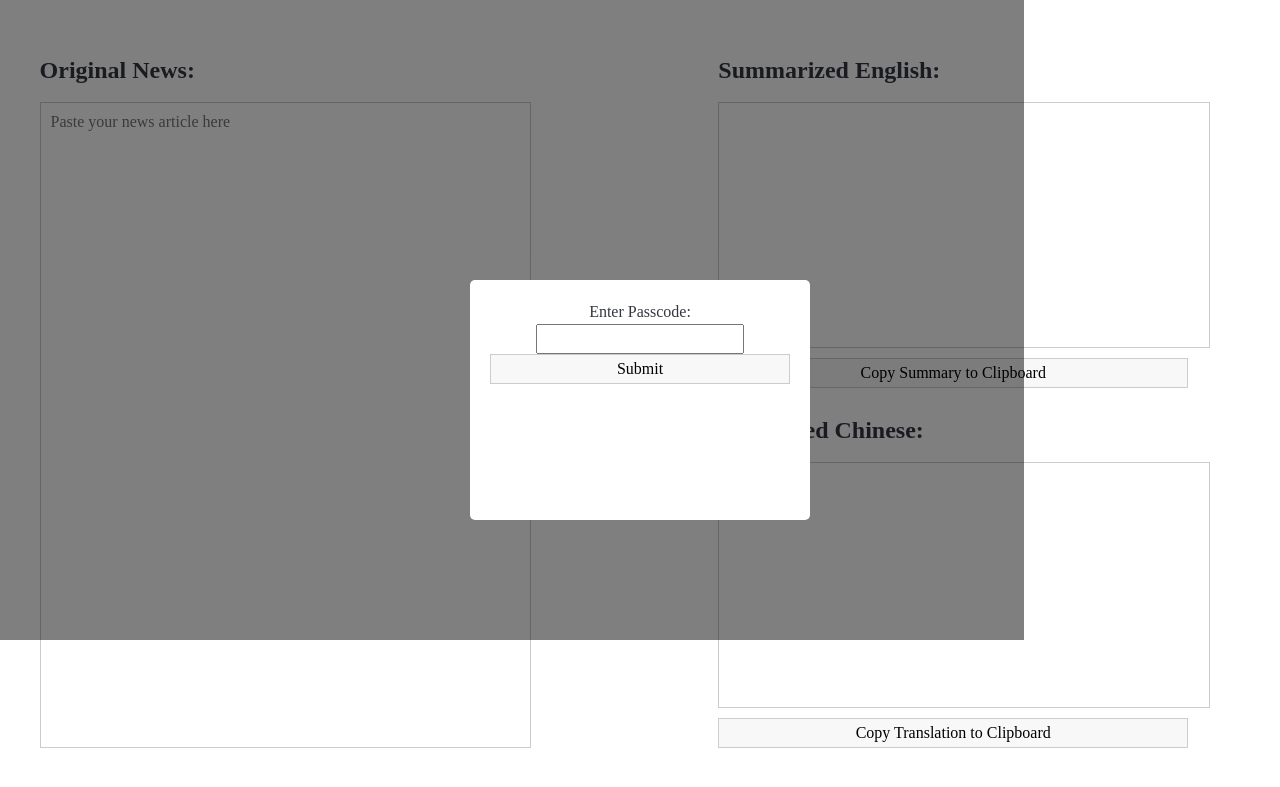
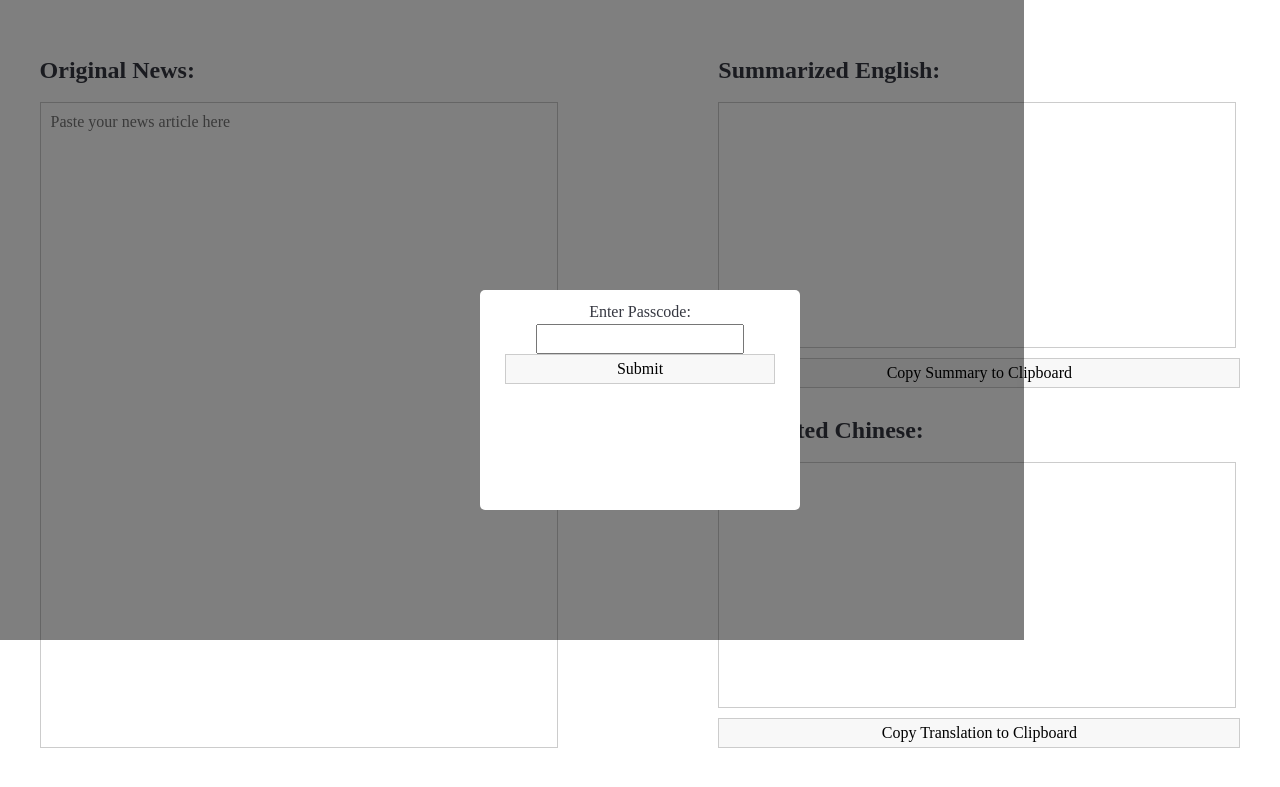
Before and after one commit to hiroayumi/gvf-news, a Flask app: page / in a window 1280 px wide. Shown: the top 787 px of the page. Run offline with Flask 2, Linux system fonts and the light colour scheme; some web fonts are replaced.

Commit message:
Update main.css

```diff
--- a/static/main.css
+++ b/static/main.css
@@ -63,7 +63,7 @@ body {
     width: 100%;
 }
 textarea {
-    width: 90%;
+    width: 95%;
     height: 90%;
     padding: 10px;
     font-size: 1rem;
@@ -79,7 +79,7 @@ button {
     border: 1px solid #ccc;
     background-color: #f8f8f8;
     transition: background-color 0.3s;
-    width: 100%;
+    width: 90%;
     font-family: "ColfaxAI";
 }
 button:hover {
@@ -103,14 +103,15 @@ output textarea {
 .popup {
   background-color: white;
   border-radius: 5px;
-  padding: 20px;
+  padding: 10px;
   text-align: center;
+  width: 200px;
   z-index: 1001;
 }
 .copy-btn {
   margin-top: 10px;
   margin-bottom: 10px;
-  width: 90%;
+  width: 100%;
 }
 
 .input textarea {
```
